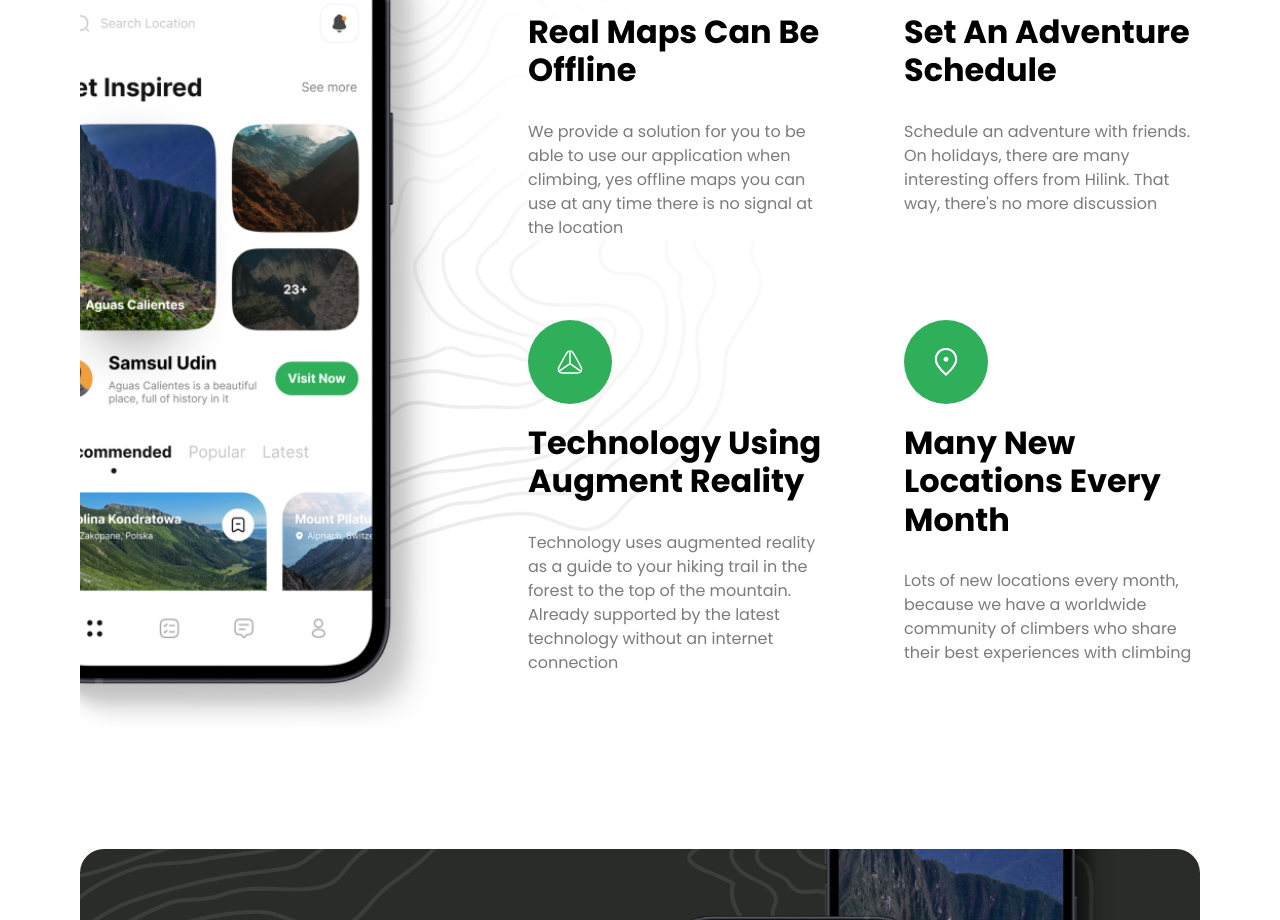
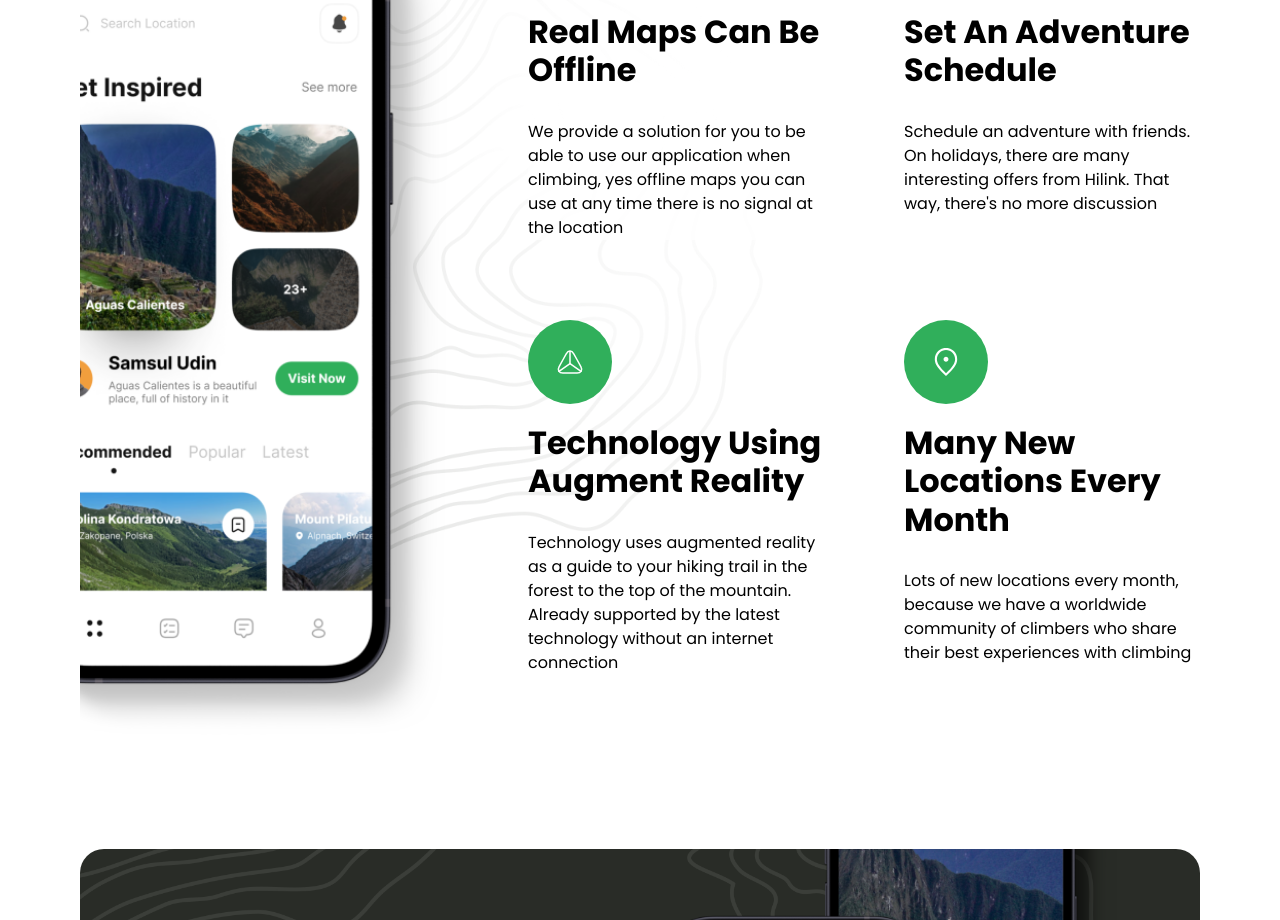
Before and after one commit to anggawidiarta/lomboktrip, a Next.js app: page / in a window 1280 px wide. Shown: the part 2700-3620 px from the top of the page. Built offline with nearby package versions, Linux system fonts and the light colour scheme.

Commit message:
style: adjust feature section to fit with dark mode

```diff
--- a/components/Feature.tsx
+++ b/components/Feature.tsx
@@ -14,8 +14,8 @@ const FeatureItem: React.FC<FeatureItem> = ({ title, icon, description }) => {
       <div className="p-4 rounded-full lg:p-7 bg-green-50">
         <Image src={icon} alt="map" width={28} height={28} loading="lazy" />
       </div>
-      <h2 className="mt-5 capitalize bold-20 lg:bold-32">{title}</h2>
-      <p className="regular-16 mt-5 bg-white/80 text-gray-30 lg:mt-[30px] lg:bg-none">
+      <h2 className="mt-5 capitalize bold-20 dark:text-white lg:bold-32">{title}</h2>
+      <p className="regular-16 mt-5 bg-white/80 dark:bg-transparent text-black dark:text-white  lg:mt-[30px] lg:bg-none">
         {description}
       </p>
     </li>
@@ -24,8 +24,8 @@ const FeatureItem: React.FC<FeatureItem> = ({ title, icon, description }) => {
 
 const Feature = () => {
   return (
-    <section className="flex flex-col w-full py-20 overflow-hidden bg-center bg-no-repeat flexCenter bg-feature-bg">
-      <h2 className="lg:text-[64px] text-[40px] font-bold text-center">
+    <section className="flex flex-col w-full py-20 overflow-hidden bg-center bg-no-repeat flexCenter bg-feature-bg dark:bg-none">
+      <h2 className="lg:text-[64px] text-[40px] font-bold text-center dark:text-white">
         Our{" "}
         <span className="transition-all duration-150 ease-in cursor-pointer text-green-50 hover:text-green-700">
           Features
```
